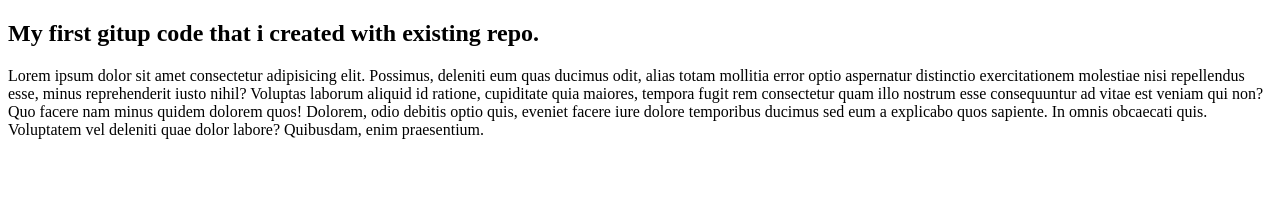
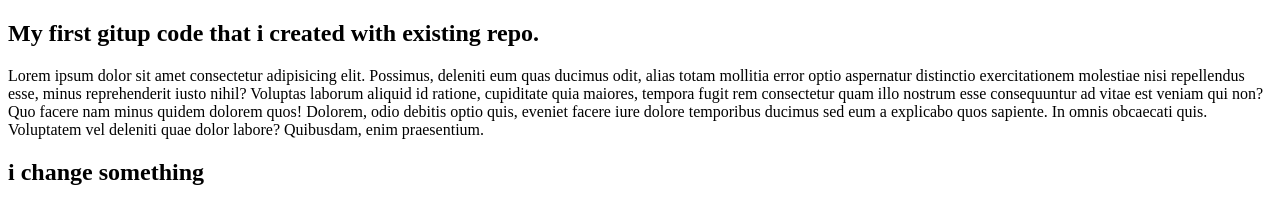
Before and after one commit to Areeb-webdev/practice_site, a plain HTML site: page index.html in a window 1280 px wide. Drawn offline with Linux system fonts and the light colour scheme.

Commit message:
changes committed

```diff
--- a/index.html
+++ b/index.html
@@ -10,5 +10,6 @@
     <p>Lorem ipsum dolor sit amet consectetur adipisicing elit. Possimus, deleniti eum quas ducimus odit, alias totam mollitia error optio aspernatur distinctio exercitationem molestiae nisi repellendus esse, minus reprehenderit iusto nihil?
     Voluptas laborum aliquid id ratione, cupiditate quia maiores, tempora fugit rem consectetur quam illo nostrum esse consequuntur ad vitae est veniam qui non? Quo facere nam minus quidem dolorem quos!
     Dolorem, odio debitis optio quis, eveniet facere iure dolore temporibus ducimus sed eum a explicabo quos sapiente. In omnis obcaecati quis. Voluptatem vel deleniti quae dolor labore? Quibusdam, enim praesentium.</p>
+    <h2>i change something</h2>
 </body>
 </html>
```
